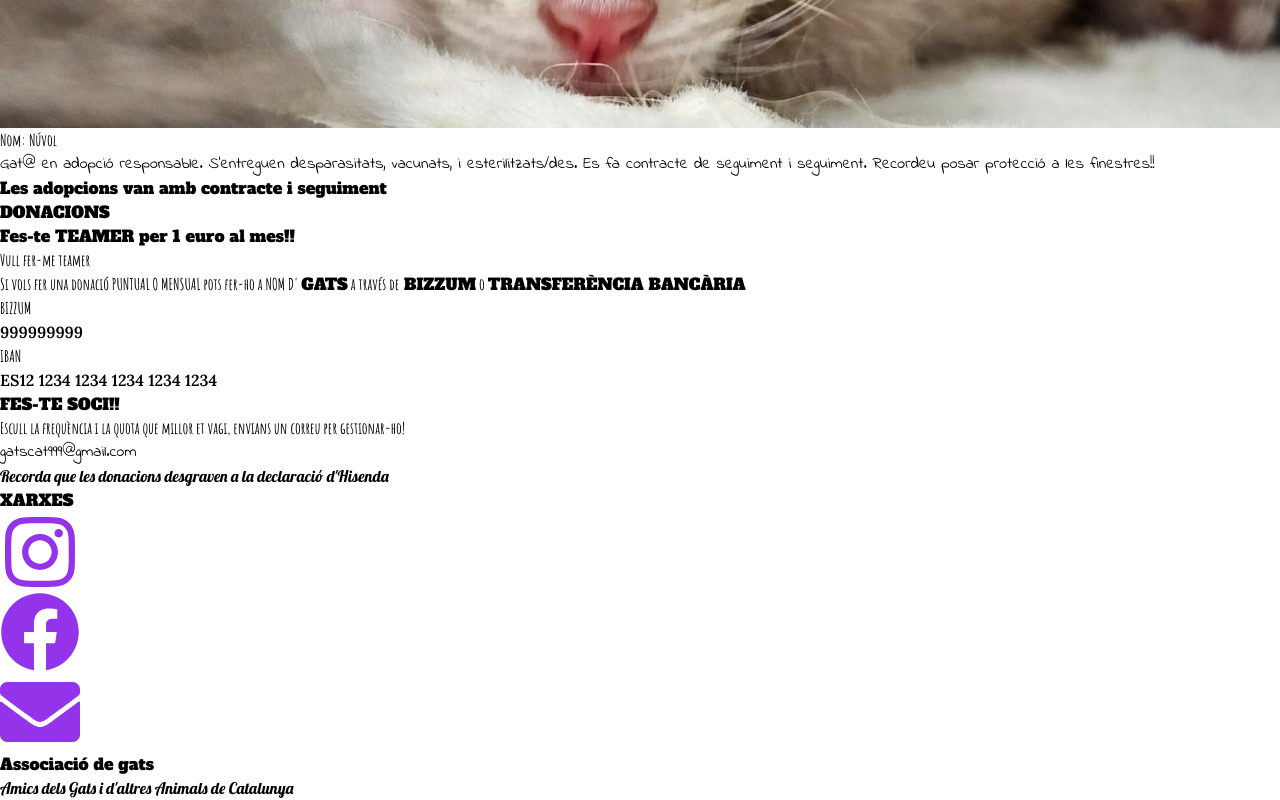
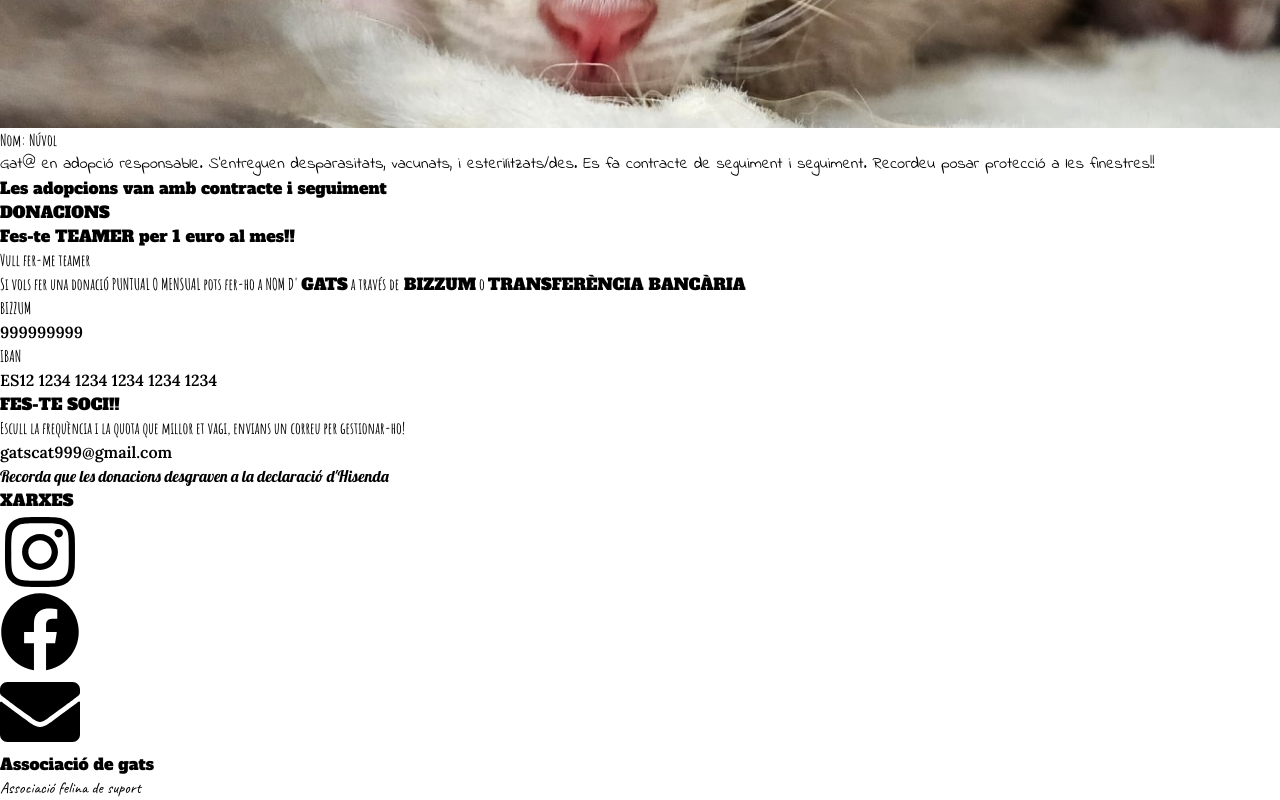
Before and after one commit to IsmaelBeronCastano/WebGats, a React (Vite) app: page / in a window 1280 px wide. Shown: the part 7266-8066 px from the top of the page. Built offline with nearby package versions, Linux system fonts and the light colour scheme.

Commit message:
canvis colors i tipografies

```diff
--- a/src/components/Footer.tsx
+++ b/src/components/Footer.tsx
@@ -4,7 +4,7 @@ const Footer = () => {
   return (
     <footer className="w-full h-24 flex sm:flex-col sm:items-center  flex-wrap md:flex-row md:w-full items-center md:justify-around mt-2 bg-purple-800">
       <p className="text-white font-bold text-4xl mx-auto alfa-slab text-center align-center pt-4">Associació de gats</p>
-      <p className="text-black font-bold text-xl mx-auto lobster pl-1 pt-2">Amics dels Gats i d'altres Animals de Catalunya</p>
+      <p className="text-white font-bold text-2xl mx-auto caveat pl-1 pt-2">Associació felina de suport</p>
     </footer>
   );
 }
--- a/src/components/Main.tsx
+++ b/src/components/Main.tsx
@@ -78,10 +78,10 @@ const Main = () => {
         </div>
         <p className="text-2xl text-center amatic-bold mt-4"><span className="text-purple-600 alfa-slab text-xl">FES-TE SOCI!!</span></p>
         <p className="text-2xl text-center amatic-bold mt-4">Escull la frequència i la quota que millor et vagi, envians un correu per gestionar-ho!</p>
-        <div className= "sm:w-full md:w-2/4 md:mx-auto text-xl text-center flex-wrap indie-flower border-8 border-blue-400 rounded-xl mt-4 mb-4">
+        <div className= "sm:w-full md:w-2/4 md:mx-auto text-3xl text-center flex-wrap lora rounded-xl mt-4 mb-4">
           <a href="mailto:gatscat999@gmail.com">gatscat999@gmail.com</a></div>
         <p className="sm:w-full md:w-2/4 md:mx-auto text-center border-2 text-3xl border-black rounded-md bg-purple-300 mt-8 mb-3 p-1 lobster">Recorda que les donacions desgraven a la declaració d'Hisenda</p>
-        <p className="text-purple-600 alfa-slab text-6xl text-center mt-10 mb-10">XARXES</p>
+        <p className="text-amber-400 alfa-slab text-6xl text-center mt-10 mb-10">XARXES</p>
         <Xarxes />
       </section>
     </div>
--- a/src/components/Xarxes.tsx
+++ b/src/components/Xarxes.tsx
@@ -5,13 +5,13 @@ const Xarxes: React.FC = () => {
     return (
         <div className="flex gap-20 justify-center mb-10">
             <a href="https://instagram.com">
-                <FaInstagram size={80} color='#9333ea'/>
+                <FaInstagram size={80} color='#000'/>
             </a>
             <a href="https://www.facebook.com">
-                <FaFacebook color='#9333ea' size={80} />
+                <FaFacebook color='#000' size={80} />
             </a>
             <a href="mailto:gatscat999@gmail.com">
-                <FaEnvelope size={80} color='#9333ea' />
+                <FaEnvelope size={80} color='#000' />
             </a>
         </div>
     );
```
